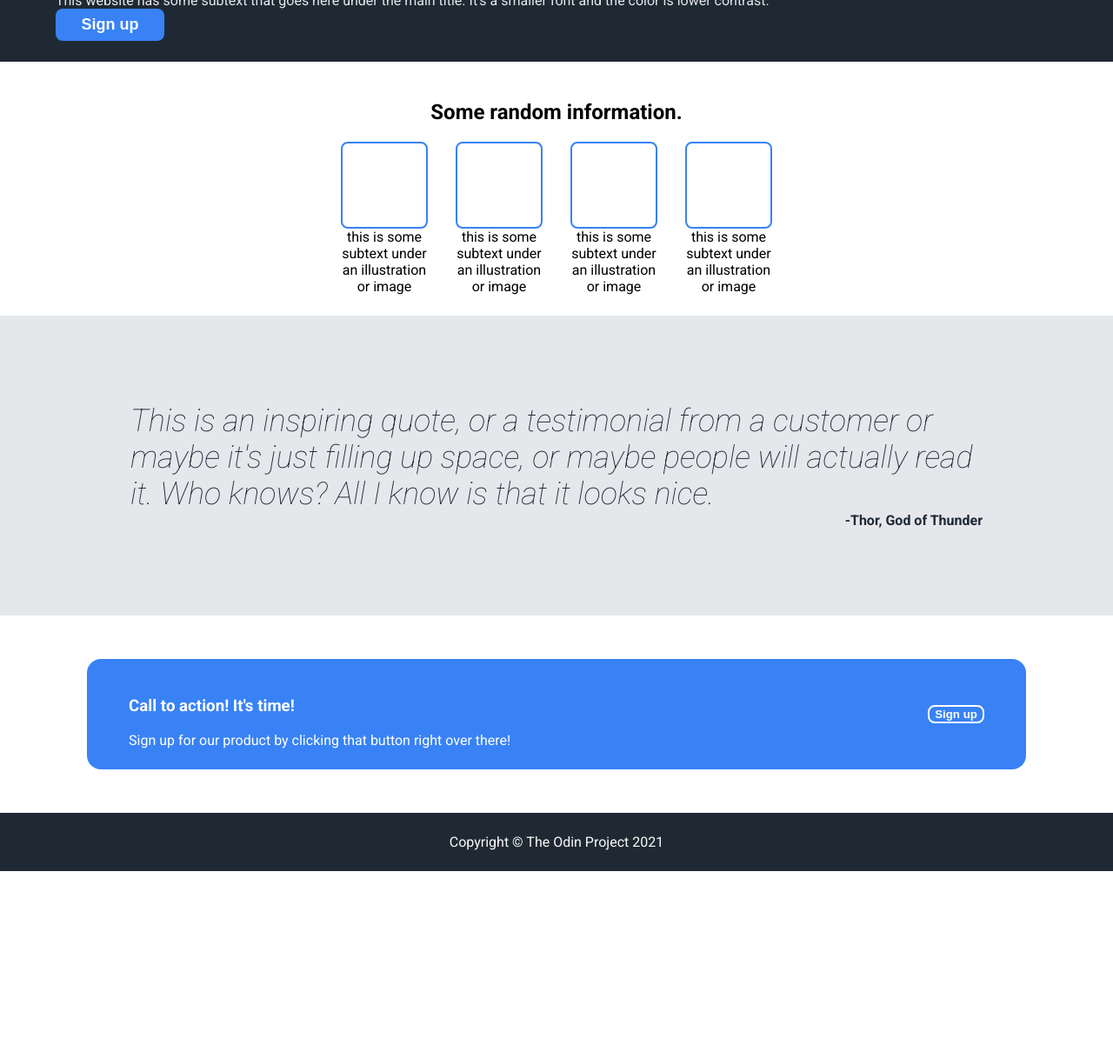
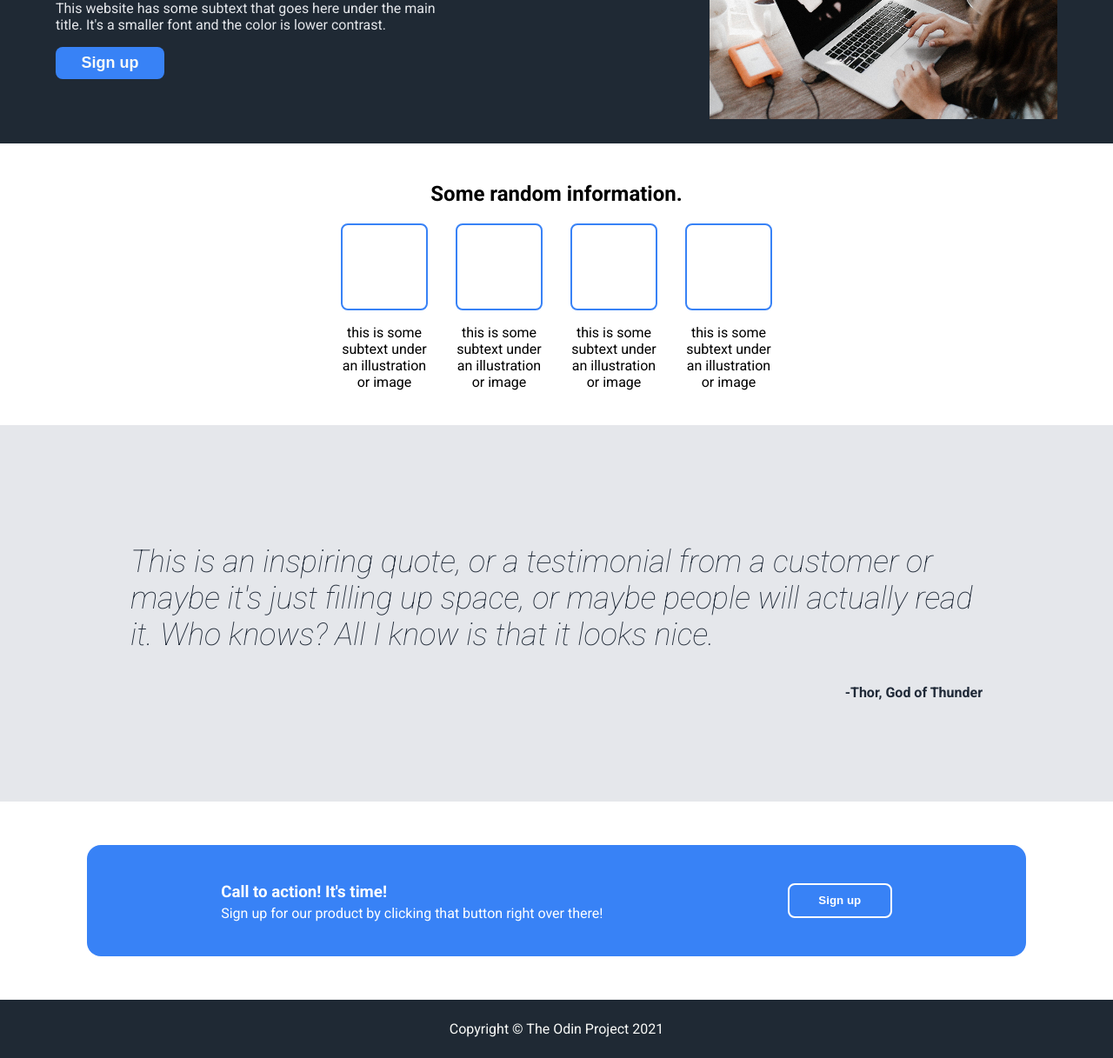
Before and after one commit to veebeewebdev/landing-page, a plain HTML site: page index.html in a window 1280 px wide. Shown: the part 230-1447 px from the top of the page at 87% size. Before the commit the page ends 1232 px from the top, so only its background shows below. Drawn offline with Linux system fonts and the light colour scheme.

Commit message:
Finish layout and add photo

```diff
--- a/index.html
+++ b/index.html
@@ -19,15 +19,19 @@
         <div class="hero">
             <div class="hero-left-container">
                 <h1 class="hero-main-text">This website is awesome</h1>
-                <div class="hero-secondary-text">This website has some subtext
+                <p class="hero-secondary-text">This website has some subtext
                     that
                     goes here under the main title. It's a smaller font and the
-                    color is lower contrast.</div>
-                <button class="hero-button">Sign up</button>
+                    color is lower contrast.</p>
+                <button class="hero-button">
+                   <a href="#">Sign up</a>
+                    </button>
 
             </div>
             <div class="hero-right-container">
-                <img src="" alt="placeholder">
+                <img class="hero-image"
+                    src="./images/andrew-neel-ute2XAFQU2I-unsplash-resized.jpg"
+                    alt="placeholder">
             </div>
         </div>
         <div class="information">
@@ -37,40 +41,40 @@
             <div class="information-card-container">
                 <div class="information-card">
                     <div class="information-card-image"></div>
-                    <div class="information-card-caption">this is some subtext
-                        under an illustration or image</div>
+                    <p class="information-card-caption">this is some subtext
+                        under an illustration or image</p>
                 </div>
                 <div class="information-card">
                     <div class="information-card-image"></div>
-                    <div class="information-card-caption">this is some subtext
-                        under an illustration or image</div></div>
+                    <p class="information-card-caption">this is some subtext
+                        under an illustration or image</p></div>
                 <div class="information-card">
                     <div class="information-card-image">
                     </div>
-                    <div class="information-card-caption">this is some subtext
+                    <p class="information-card-caption">this is some subtext
                         under an illustration or image
-                    </div>
+                    </p>
                 </div>
                 <div class="information-card">
                     <div class="information-card-image"></div>
-                    <div class="information-card-caption">this is some subtext
-                        under an illustration or image</div>
+                    <p class="information-card-caption">this is some subtext
+                        under an illustration or image</p>
                 </div>
             </div>
         </div>
         <div class="testimonial">
-            <div class="testimonial-text">This is an inspiring quote, or a
+            <p class="testimonial-text">This is an inspiring quote, or a
                 testimonial from a customer or maybe it's just filling up space,
                 or maybe people will actually read it. Who knows? All I know is
-                that it looks nice.</div>
-            <div class="testimonial-name">-Thor, God of Thunder</div>
+                that it looks nice.</p>
+            <p class="testimonial-name">-Thor, God of Thunder</p>
         </div>
         <div class="cta">
             <div class="cta-inner">
                 <div class="cta-text">
-                    <h3>Call to action! It's time!</h3>
-                    <div>Sign up for our product by clicking that button right
-                        over there!</div>
+                    <h3 class="cta-headline">Call to action! It's time!</h3>
+                    <p class="cta-subtext">Sign up for our product by clicking that button right
+                        over there!</p>
                 </div>
                 <div class="cta-button-container">
                     <button class="cta-button">Sign up</button>
--- a/styles.css
+++ b/styles.css
@@ -28,6 +28,8 @@ body {
 
 .information-card-container {
     display: flex;
+    flex-wrap: wrap;
+    justify-content: space-around;
     gap: 32px;
 }
 
@@ -60,16 +62,31 @@ body {
 
 .hero {
     display: flex;
+    flex-wrap: wrap;
     justify-content: space-between;
+    gap: 24px;
+}
+
+.hero-left-container {
+    max-width: 450px;
 }
 
 .hero-main-text {
     font-size: 48px;
     font-weight: 900;
     color: #F9FAF8;
+    margin-top: 0;
+    margin-bottom: 0;
+}
+
+.hero-image {
+    max-width: 400px;
+    height: auto;
 }
 
 .header-links {
+    display: flex;
+    gap: 12px;
     font-size: 18px;
     color: #E5E7EB;
 }
@@ -108,11 +125,17 @@ body {
     background: #3882F6;
     color: white;
     display: flex;
-    justify-content: space-between;
+    justify-content: space-around;
     padding: 24px 48px;
     border-radius: 16px;
 }
+.cta-headline {
+    margin-bottom: 0;;
+}
+.cta-subtext {
+    margin-top: 4px;
 
+}
 .cta-button-container {
     display: flex;
     align-items: center;
@@ -124,6 +147,8 @@ body {
     background: #3882F6;
     color: white;
     font-weight: bold;
+    width: 120px;
+    height: 40px;
 }
 
 a {
@@ -137,7 +162,6 @@ a {
     color: white;
     font-weight: bold;
     font-size: 18px;
-    ;
     border-radius: 8px;
     border: none;
     width: 125px;
```
Also changed, not shown: images/andrew-neel-ute2XAFQU2I-unsplash-resized.jpg (added).
